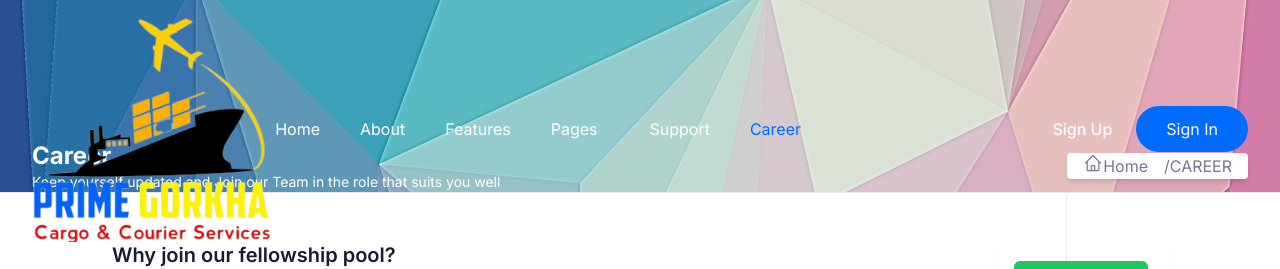
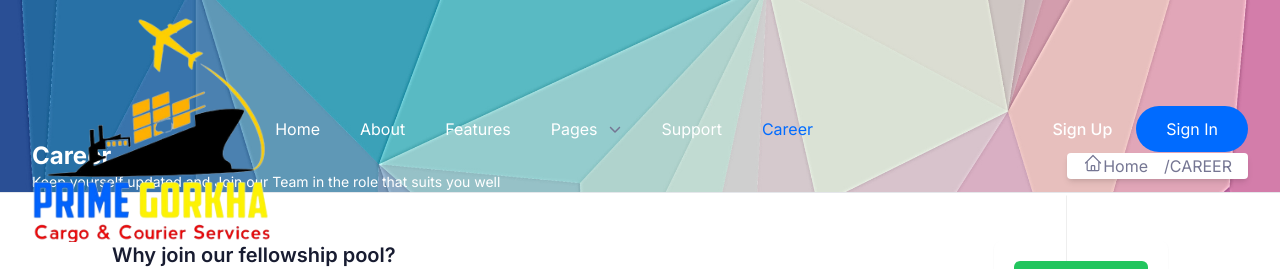
Before and after one commit to ishworn/PrimeGorkha, a Next.js app: page /career in a window 1280 px wide. Shown: the top 269 px of the page. Built offline with nearby package versions, Linux system fonts and the light colour scheme.

Commit message:
revert burgher menu

```diff
--- a/components/Header/index.tsx
+++ b/components/Header/index.tsx
@@ -57,7 +57,7 @@ const Header = () => {
           <button
             aria-label="hamburger Toggler"
             className="block xl:hidden"
-            onClick={() => setNavigationOpen((prev) => !prev)} // Toggle the state
+            onClick={() => setNavigationOpen(!navigationOpen)}
           >
             <span className="relative block h-5.5 w-5.5 cursor-pointer">
               <span className="absolute right-0 block h-full w-full">
@@ -67,24 +67,24 @@ const Header = () => {
                   }`}
                 ></span>
                 <span
-                  className={`relative left-0 top-0 my-1 block h-0.5 rounded-sm bg-white delay-150 duration-200 ease-in-out  ${
+                  className={`relative left-0 top-0 my-1 block h-0.5 rounded-sm bg-black delay-150 duration-200 ease-in-out dark:bg-white ${
                     !navigationOpen ? "delay-400 !w-full" : "w-0"
                   }`}
                 ></span>
                 <span
-                  className={`relative left-0 top-0 my-1 block h-0.5 rounded-sm bg-white delay-200 duration-200 ease-in-out ${
+                  className={`relative left-0 top-0 my-1 block h-0.5 rounded-sm bg-black delay-200 duration-200 ease-in-out dark:bg-white ${
                     !navigationOpen ? "!w-full delay-500" : "w-0"
                   }`}
                 ></span>
               </span>
               <span className="du-block absolute right-0 h-full w-full rotate-45">
                 <span
-                  className={`absolute left-2.5 top-0 block h-full w-0.5 rounded-sm bg-white delay-300 duration-200 ease-in-out  ${
+                  className={`absolute left-2.5 top-0 block h-full w-0.5 rounded-sm bg-black delay-300 duration-200 ease-in-out dark:bg-white ${
                     !navigationOpen ? "!h-0 delay-[0]" : "h-full"
                   }`}
                 ></span>
                 <span
-                  className={`delay-400 absolute left-0 top-2.5 block h-0.5 w-full rounded-sm bg-white duration-200 ease-in-out  ${
+                  className={`delay-400 absolute left-0 top-2.5 block h-0.5 w-full rounded-sm bg-black duration-200 ease-in-out dark:bg-white ${
                     !navigationOpen ? "!h-0 delay-200" : "h-0.5"
                   }`}
                 ></span>
@@ -121,6 +121,13 @@ const Header = () => {
                       >
                         {menuItem.title}
                         <span>
+                          <svg
+                            className="h-3 w-3 cursor-pointer fill-waterloo group-hover:fill-primary"
+                            xmlns="http://www.w3.org/2000/svg"
+                            viewBox="0 0 512 512"
+                          >
+                            <path d="M233.4 406.6c12.5 12.5 32.8 12.5 45.3 0l192-192c12.5-12.5 12.5-32.8 0-45.3s-32.8-12.5-45.3 0L256 338.7 86.6 169.4c-12.5-12.5-32.8-12.5-45.3 0s-12.5 32.8 0 45.3l192 192z" />
+                          </svg>
                         </span>
                       </button>
 
@@ -149,7 +156,7 @@ const Header = () => {
                               navigationOpen ? "text-black" : "text-white"
                             }`
                       }
-                      onClick={() => setNavigationOpen(false)} // Close the menu when a link is clicked
+                      onClick={() => setNavigationOpen(!navigationOpen)}
                     >
                       {menuItem.title}
                     </Link>
```
